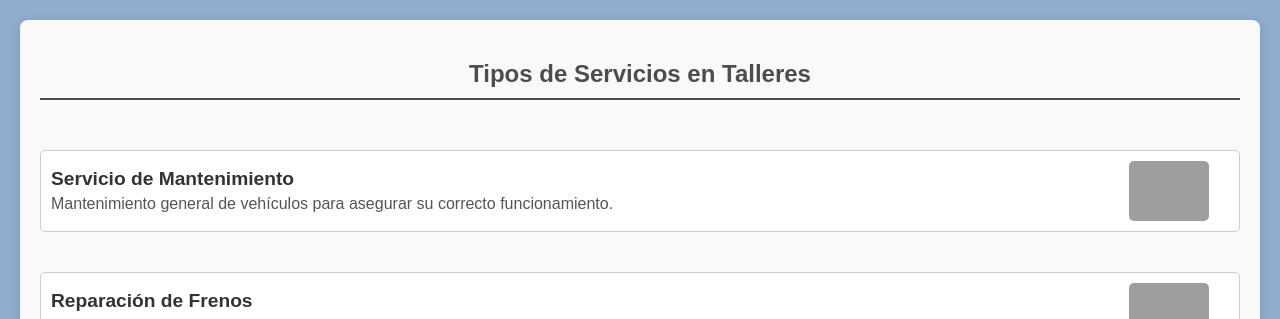
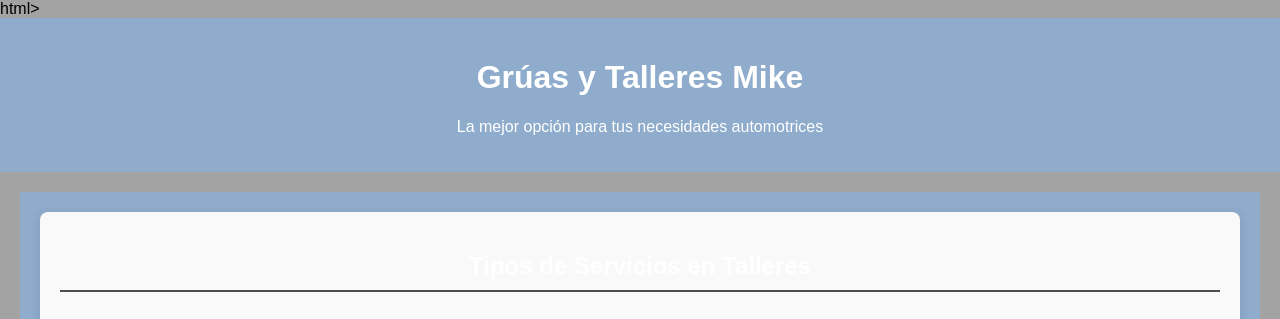
Before and after one commit to tgruasmike/my-first-blog, a Django app: page / in a window 1280 px wide. Shown: the top 319 px of the page. Run offline with Django 3.2, Linux system fonts and the light colour scheme; grey boxes are pictures that could not be loaded.

Commit message:
Cambie el HTML para la página.

```diff
--- a/blog/templates/blog/post_list.html
+++ b/blog/templates/blog/post_list.html
@@ -1,3 +1,61 @@
+html>
+<html lang="es">
+<head>
+    <meta charset="UTF-8">
+    <meta name="viewport" content="width=device-width, initial-scale=1.0">
+    <title>Grúas y Taller Mike</title>
+    <style>
+        body {
+            font-family: Arial, sans-serif;
+            margin: 0;
+            padding: 0;
+            background-color: #f4f4f4;
+        }
+        header {
+            background-color: #8faccc;
+            color: white;
+            padding: 20px;
+            text-align: center;
+        }
+        .container {
+            padding: 20px;
+        }
+        h2 {
+            color: #f1e3e3;
+            border-bottom: 2px solid #007BFF;
+            padding-bottom: 10px;
+        }
+        .item {
+            background-color: white;
+            border: 1px solid #ddd;
+            border-radius: 5px;
+            margin: 10px 0;
+            padding: 15px;
+            display: flex;
+            align-items: center;
+        }
+        .foto {
+            max-width: 100px;
+            margin-right: 20px;
+            border-radius: 5px;
+        }
+        footer {
+            background-color: #007BFF;
+            color: white;
+            text-align: center;
+            padding: 10px;
+            position: relative;
+            bottom: 0;
+            width: 100%;
+        }
+    </style>
+</head>
+<body>
+    <header>
+        <h1>Grúas y Talleres Mike</h1>
+        <p>La mejor opción para tus necesidades automotrices</p>
+    </header>
+    <div class="container">
 
 <html lang="es">
 <head>
@@ -21,7 +79,7 @@
             padding: 20px;
         }
         h2 {
-            color: #4d4d4d;
+            color: #ffffff;
             border-bottom: 2px solid #504e4e;
             padding-bottom: 10px;
         }
@@ -387,3 +445,20 @@
             }
         </script>
     </header>
+
+  </div>
+<h2>  </h2>
+    {% for servicio in servicios %}
+        <div class="item">
+            <img class="foto" src="{{ servicio.foto }}" alt="{{ servicio.nombre }}">
+            <div>
+                <h3>{{ servicio.nombre }}</h3>
+                <p>{{ servicio.descripcion }}</p>
+            </div>
+        </div>
+    {% endfor %}
+</div>
+<footer>
+    <p>&copy; 2024 Grúas y Taller Mike | Todos los derechos reservados</p>
+</footer>
+</body>
```
